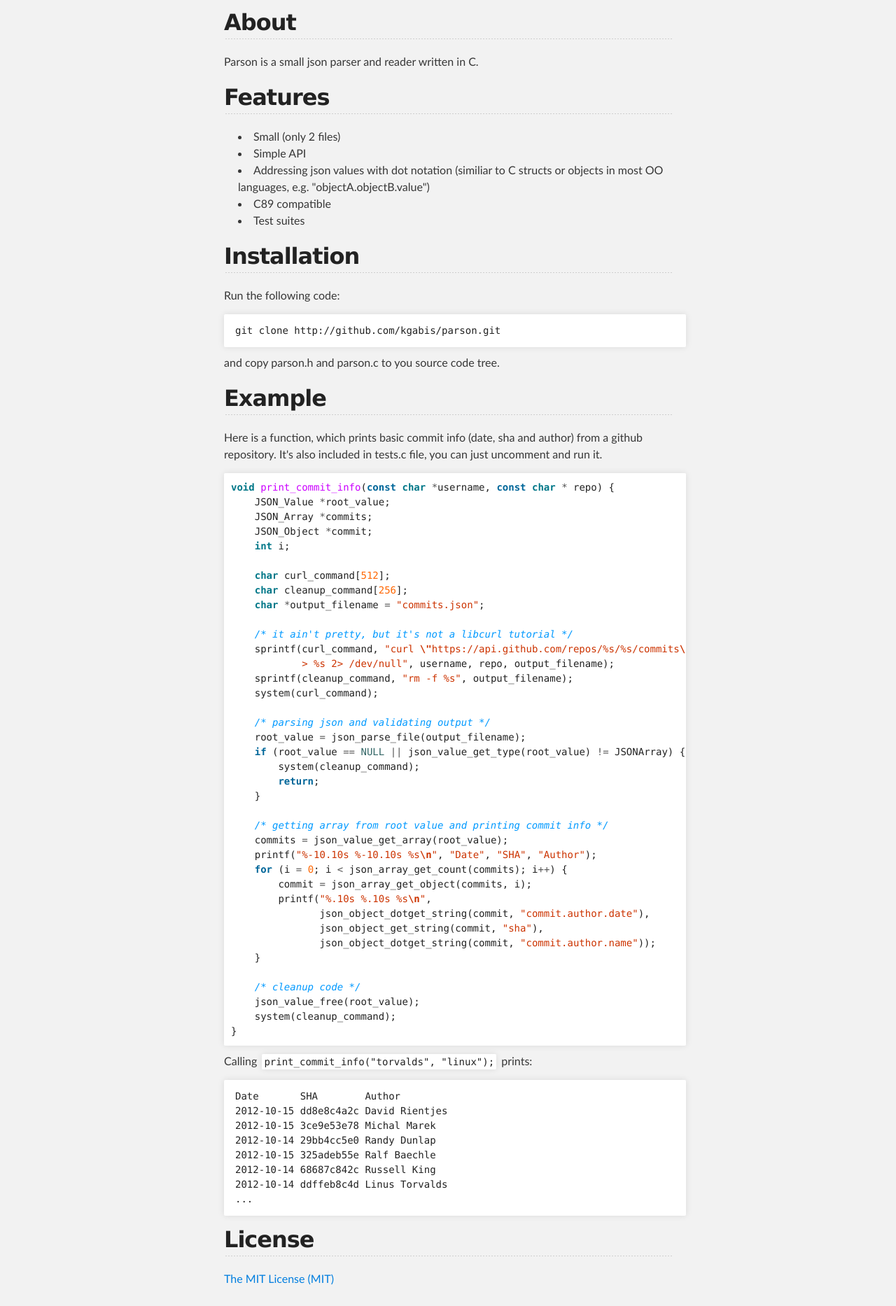
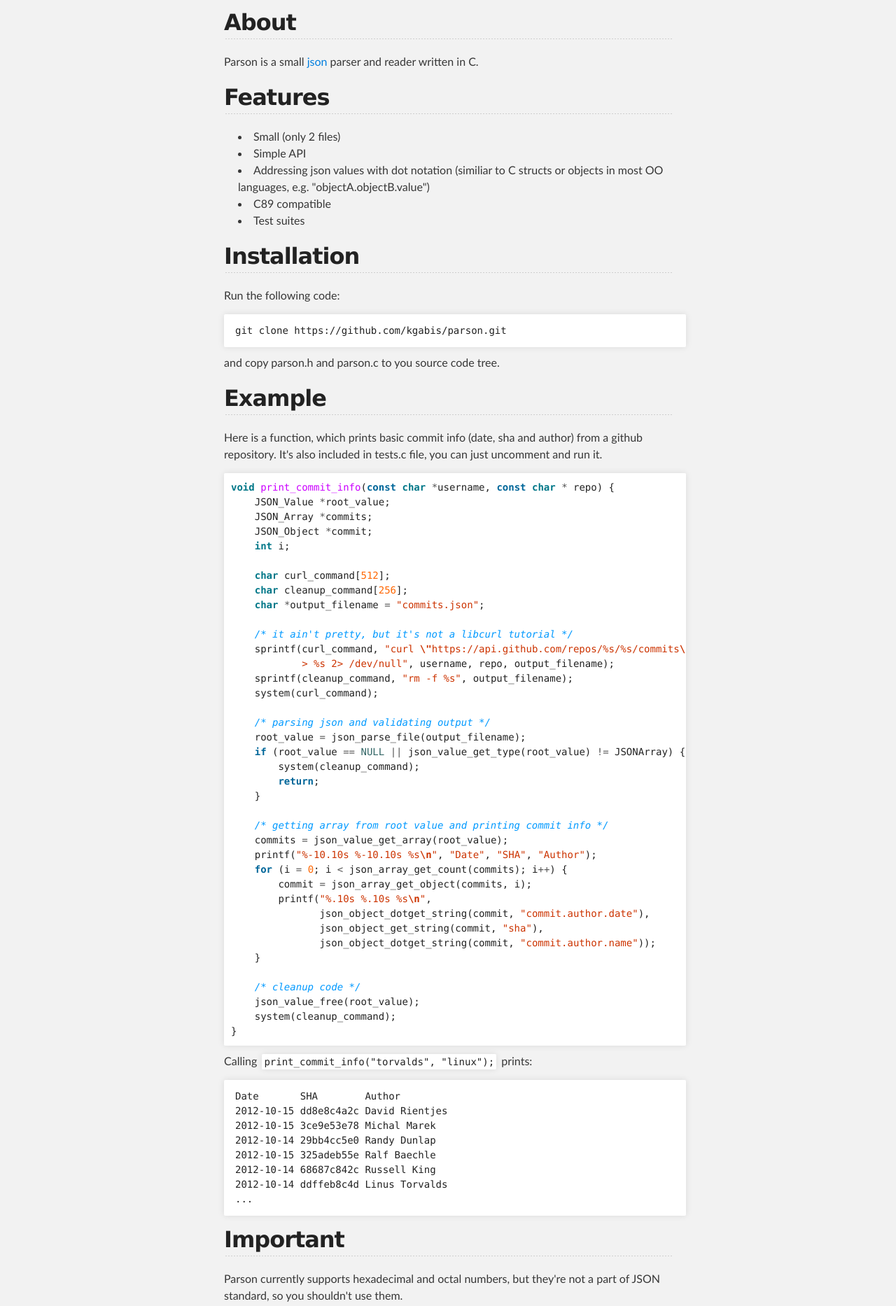
Before and after one commit to kgabis/parson, a plain HTML site: page index.html in a window 1280 px wide. Shown: the part 252-2118 px from the top of the page at 70% size. Drawn offline with Linux system fonts and the light colour scheme.

```diff
--- a/index.html
+++ b/index.html
@@ -33,7 +33,7 @@
       <section id="main_content" class="inner">
         <h2>About</h2>
 
-<p>Parson is a small json parser and reader written in C.</p>
+<p>Parson is a small <a href="http://json.org">json</a> parser and reader written in C.  </p>
 
 <h2>Features</h2>
 
@@ -47,7 +47,7 @@
 
 <p>Run the following code:</p>
 
-<pre><code>git clone http://github.com/kgabis/parson.git
+<pre><code>git clone https://github.com/kgabis/parson.git
 </code></pre>
 
 <p>and copy parson.h and parson.c to you source code tree.</p>
@@ -108,6 +108,10 @@
 ...
 </code></pre>
 
+<h2>Important</h2>
+
+<p>Parson currently supports hexadecimal and octal numbers, but they're not a part of JSON standard, so you shouldn't use them.</p>
+
 <h2>License</h2>
 
 <p><a href="http://opensource.org/licenses/mit-license.php">The MIT License (MIT)</a></p>
```
Also changed, not shown: params.json (+1 -1 lines).
